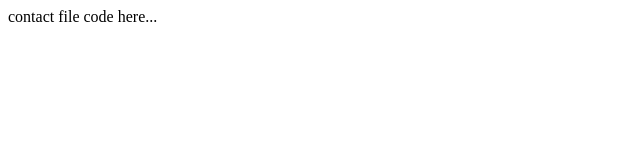
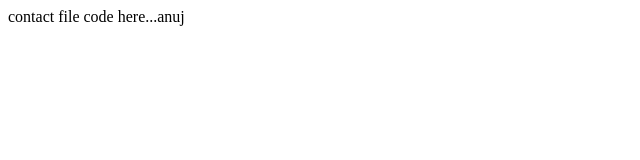
Before and after one commit to anujlogic/demo_html_git-connect, a plain HTML site: page contact.html in a window 1280 px wide. Shown: the full height of the page, 0-640 px from the left. Drawn offline with Linux system fonts and the light colour scheme.

Commit message:
chang contact.html file

```diff
--- a/contact.html
+++ b/contact.html
@@ -7,6 +7,6 @@
     <title>Document</title>
 </head>
 <body>
-    <div>contact file code here...</div>
+    <div>contact file code here...anuj</div>
 </body>
 </html>
```
